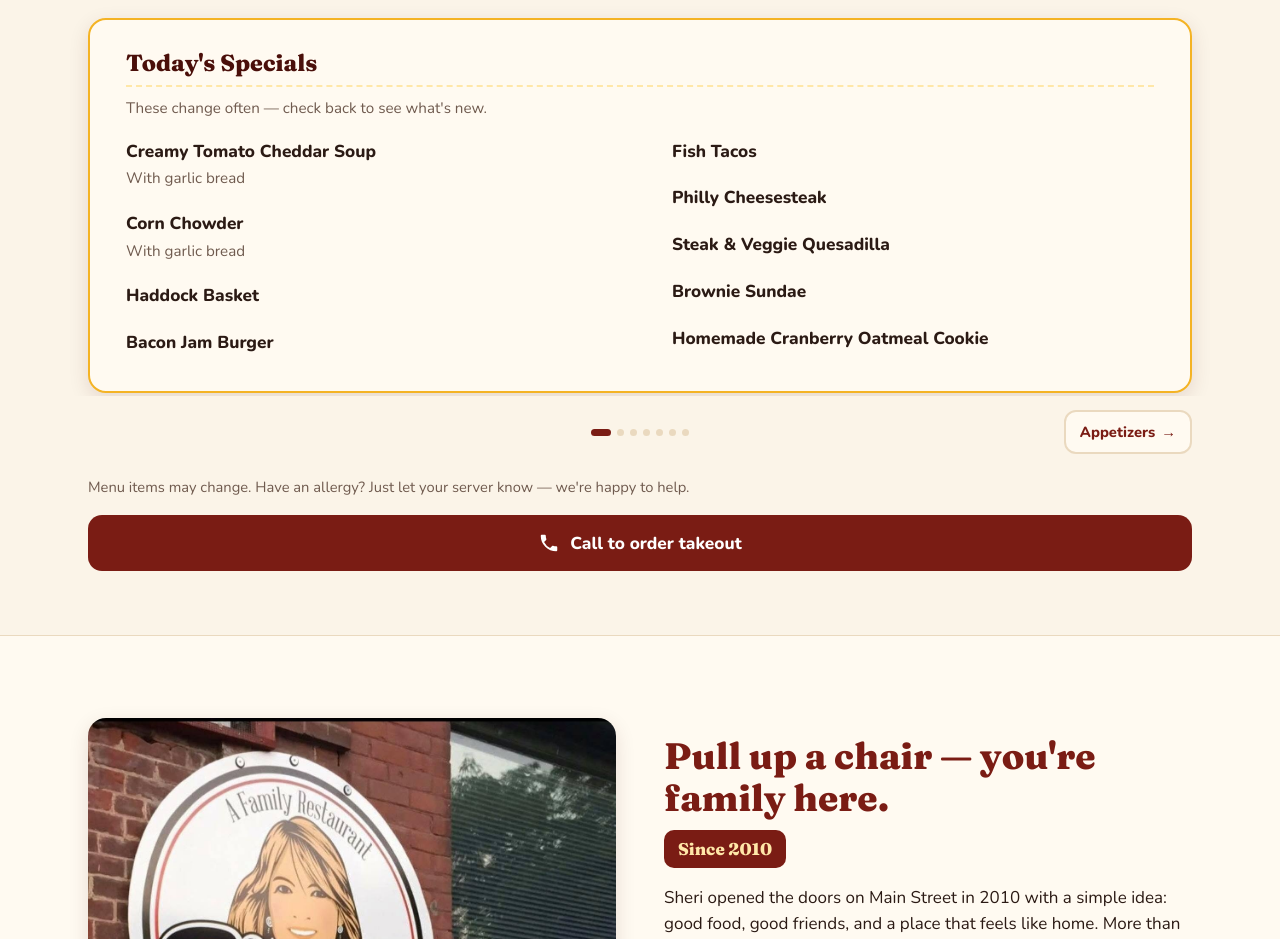
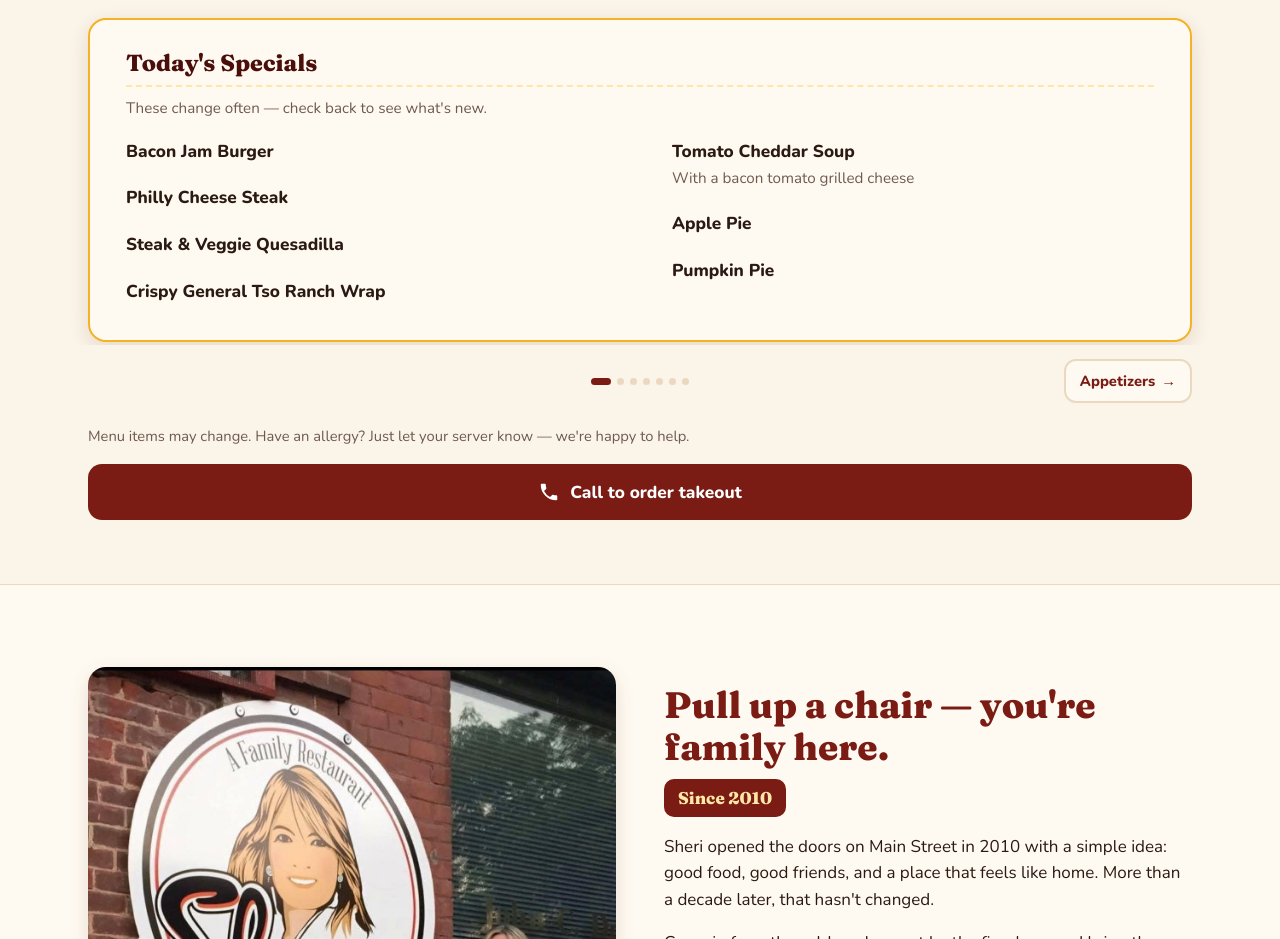
Before and after one commit to sherisplace/sherisplace.github.io, a plain HTML site: page index.html in a window 1280 px wide. Shown: the part 1060-1999 px from the top of the page. Drawn offline with nearby package versions, Linux system fonts and the light colour scheme.

Commit message:
Today's specials (Nov 25), posted from Sheri's specials app

```diff
--- a/index.html
+++ b/index.html
@@ -761,15 +761,13 @@ const EVENTS = [
    ===================================================================== */
 /* SPECIALS:START (updated automatically by Sheri's specials app) */
 const SPECIALS = [
-  { n: "Creamy Tomato Cheddar Soup", d: "With garlic bread" },
-  { n: "Corn Chowder", d: "With garlic bread" },
-  { n: "Haddock Basket" },
   { n: "Bacon Jam Burger" },
-  { n: "Fish Tacos" },
-  { n: "Philly Cheesesteak" },
+  { n: "Philly Cheese Steak" },
   { n: "Steak & Veggie Quesadilla" },
-  { n: "Brownie Sundae" },
-  { n: "Homemade Cranberry Oatmeal Cookie" },
+  { n: "Crispy General Tso Ranch Wrap" },
+  { n: "Tomato Cheddar Soup", d: "With a bacon tomato grilled cheese" },
+  { n: "Apple Pie" },
+  { n: "Pumpkin Pie" },
 ];
 /* SPECIALS:END */
 
```
